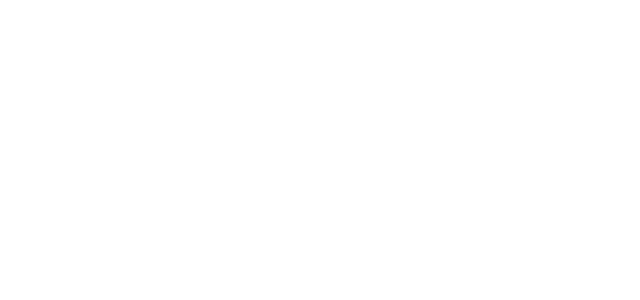
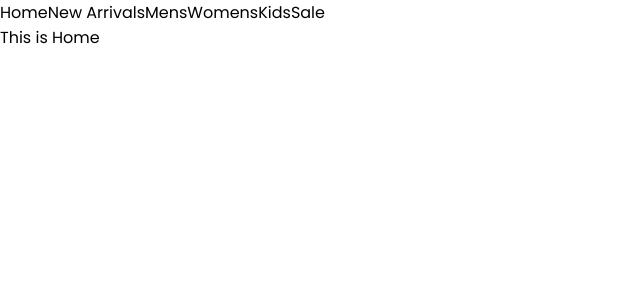
Before and after one commit to aldopaganijr/shoe-store, a React (Create React App) app: page / in a window 1280 px wide. Shown: the top 300 px of the page, without its empty margins (0-640 px from the left). Built offline with nearby package versions, Linux system fonts and the light colour scheme.

Commit message:
main routes set

```diff
--- a/src/App.js
+++ b/src/App.js
@@ -1,9 +1,26 @@
 import "./App.scss"
+import {Routes, Route} from "react-router-dom"
+import Home from "./Routes/Home/Home"
+import Navigation from "./Routes/Navigation/Navigation"
+import Mens from "./Routes/Mens/Mens"
+import Women from "./Routes/Women/Women"
+import NewArrivals from "./Routes/NewArrivals/NewArrivals"
+import Kids from "./Routes/Kids/Kids"
+import Sale from "./Routes/Sale/Sale"
 
 function App() {
   return (
     <div className="App">
-
+      <Routes>
+          <Route path="/" element={<Navigation />} >
+            <Route index element={<Home />} />
+            <Route path="/NewArrivals" element={<NewArrivals />} />
+            <Route path="/Mens" element={<Mens />} />
+            <Route path="/Women" element={<Women />} />
+            <Route path="/Kids" element={<Kids />} />
+            <Route path="/Sale" element={<Sale />} />
+          </Route>
+      </Routes>
     </div>
   );
 }
--- a/src/App.scss
+++ b/src/App.scss
@@ -6,8 +6,14 @@
 
 body{
     font-family: 'Poppins', sans-serif;
+    color: black;
 }
 
 h1{
     font-family: 'Lobster', cursive;
 }
+
+a:active, :visited, :link, :hover{
+    color: black;
+    text-decoration: none;
+}
--- a/src/Routes/Navigation/Navigation.js
+++ b/src/Routes/Navigation/Navigation.js
@@ -1,14 +1,33 @@
-import React from 'react'
+import React, { Fragment } from 'react'
 import "./Navigation.scss"
+import { Outlet, Link } from 'react-router-dom'
 
 const Navigation = () => {
 
   return (
-
-    <div>
-        This is Navigation
-    </div>
-
+    <Fragment>
+      <div className='navigation-conatiner'>
+          <Link className='links' to="/">
+            Home
+          </Link>
+          <Link className='links' to="/NewArrivals">
+            New Arrivals
+          </Link>
+          <Link className='links' to="/Mens">
+            Mens
+          </Link>
+          <Link className='links' to="/Women">
+            Womens
+          </Link>
+          <Link className='links' to="/Kids">
+            Kids
+          </Link>
+          <Link className='links' to="/Sale">
+            Sale
+          </Link>
+      </div>
+      <Outlet />
+    </Fragment>
   )
 }
 
```
